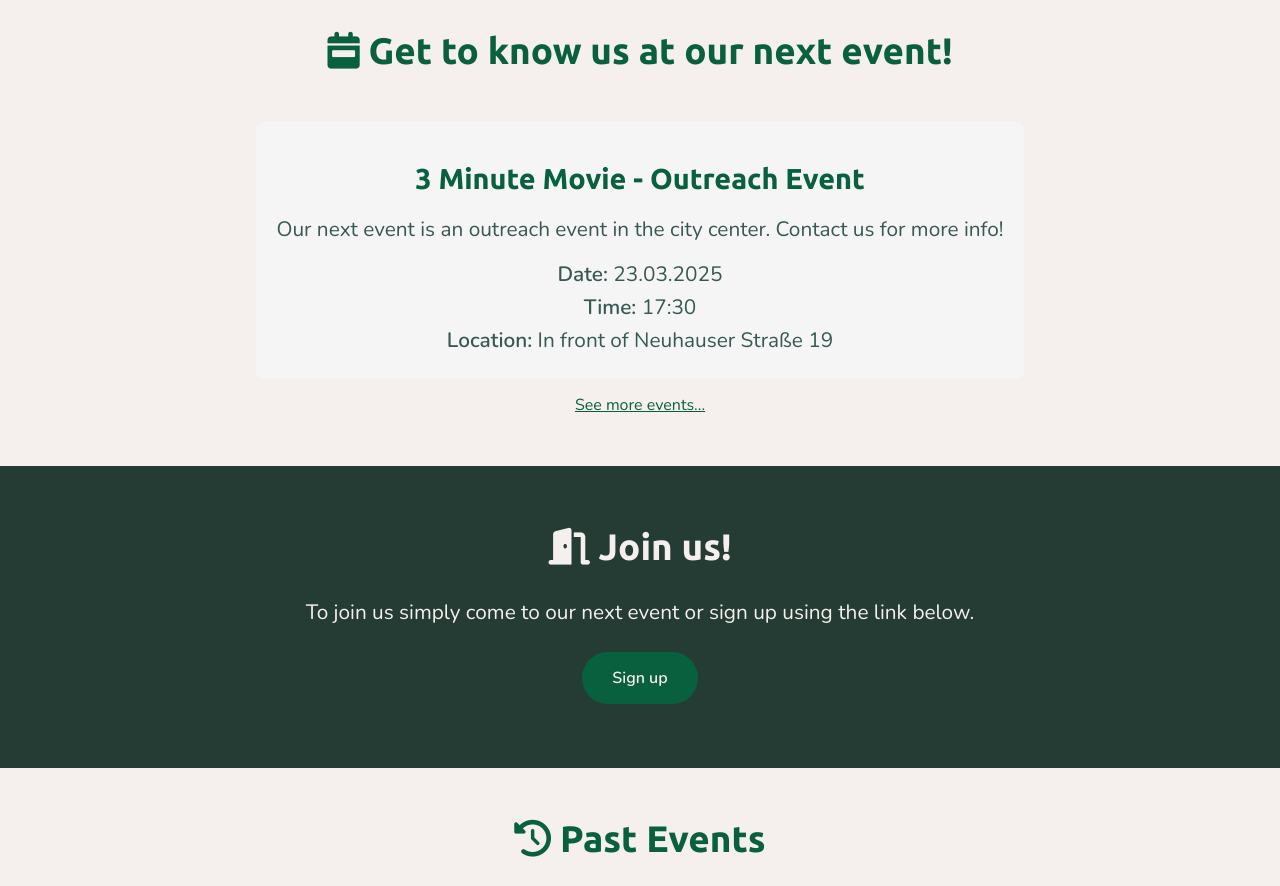
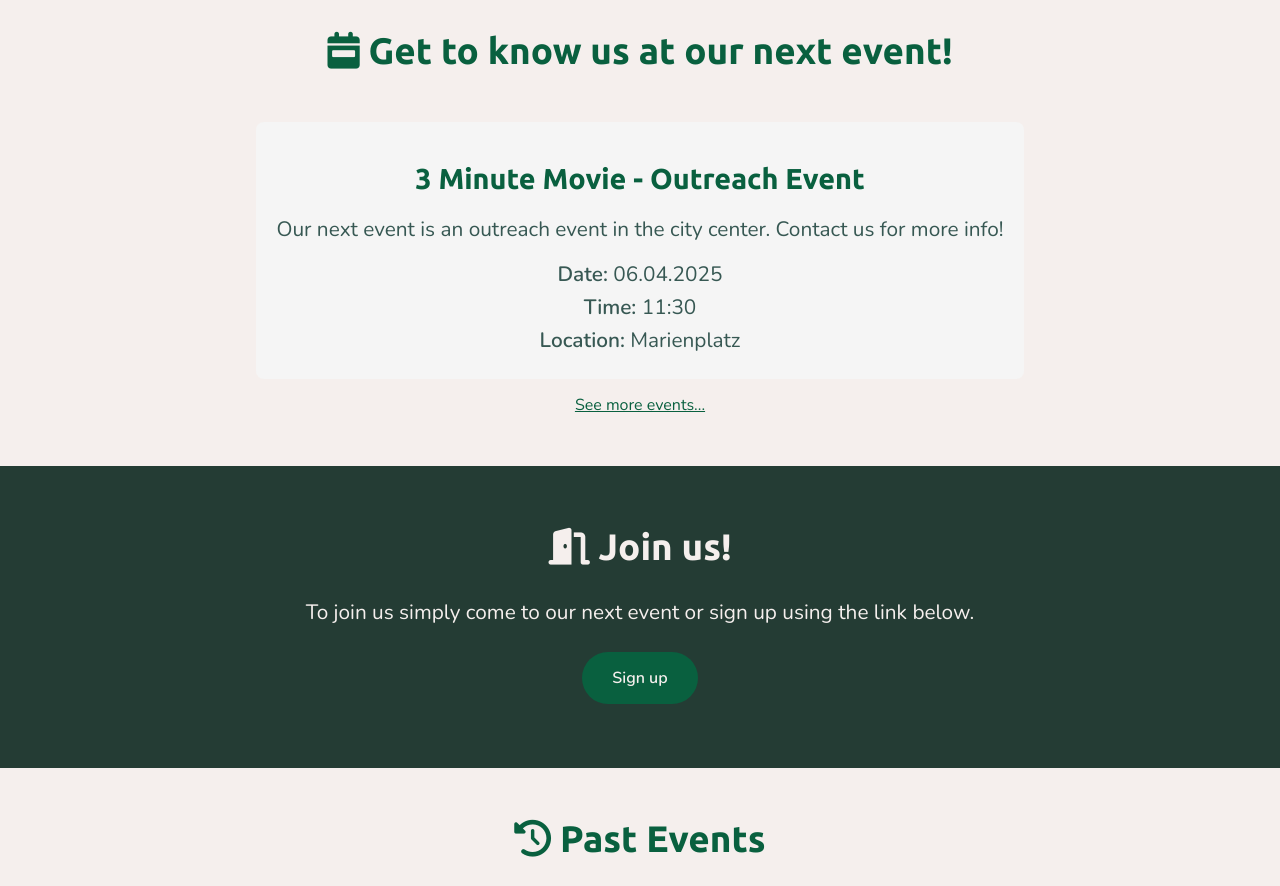
Before and after one commit to municharc/municharc.github.io, a Jekyll site: the page built from index.html, in a window 1280 px wide and 900 px high, scrolled down 1268 px, cut to the strip 0-886 px from the top of the window. Built offline with Jekyll 4.4.1, drawn with Linux system fonts in a browser that asks for light colours; nearby versions of some CDN libraries.

Commit message:
Update next_event.html

```diff
--- a/_includes/next_event.html
+++ b/_includes/next_event.html
@@ -1,5 +1,5 @@
 <h3>3 Minute Movie - Outreach Event</h3>
 <p>Our next event is an outreach event in the city center. Contact us for more info!</p>
-<p><span>Date:</span> 23.03.2025</p>
-<p><span>Time:</span> 17:30</p>
-<p><span>Location:</span> In front of Neuhauser Straße 19</p>
+<p><span>Date:</span> 06.04.2025</p>
+<p><span>Time:</span> 11:30</p>
+<p><span>Location:</span> Marienplatz</p>
```
